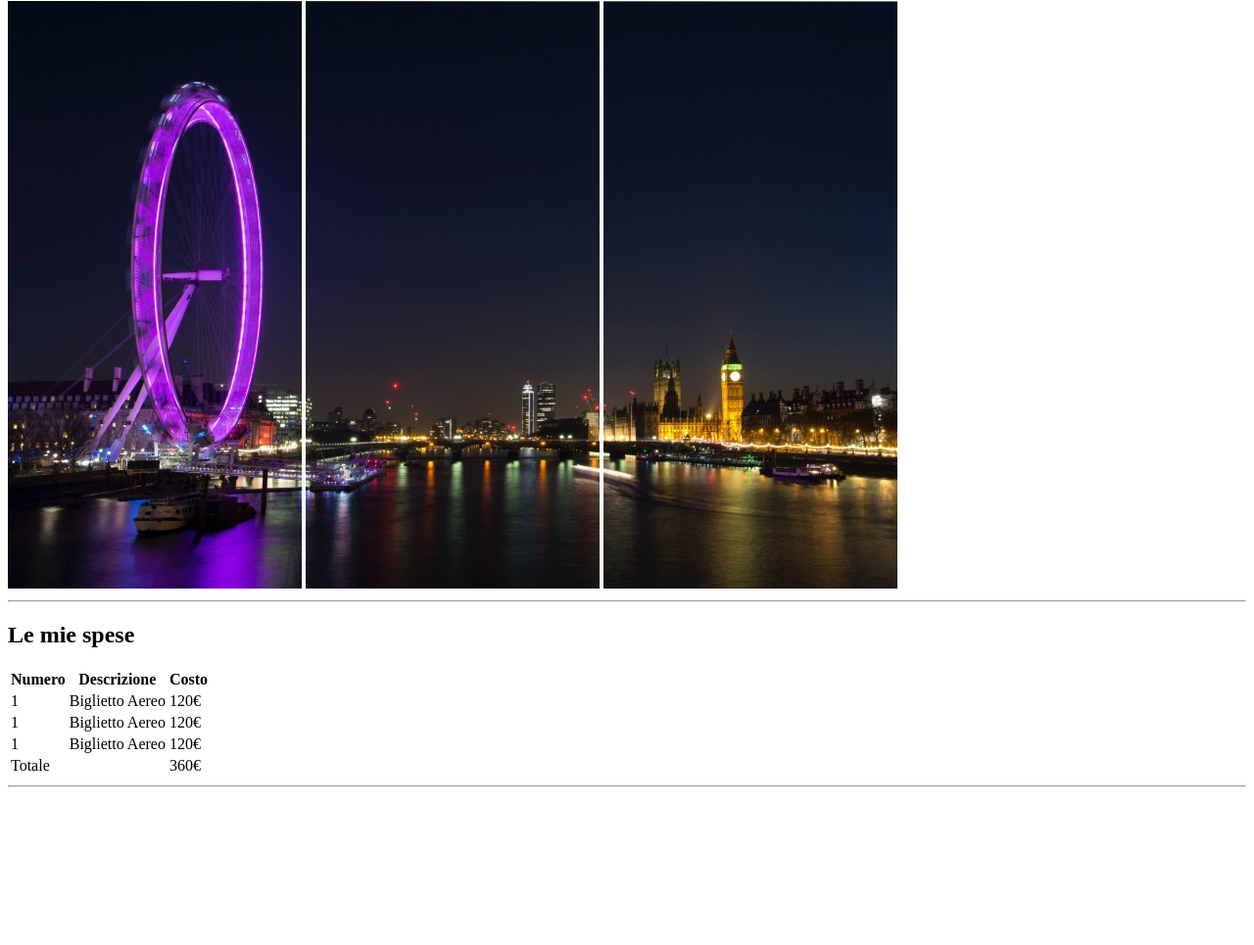
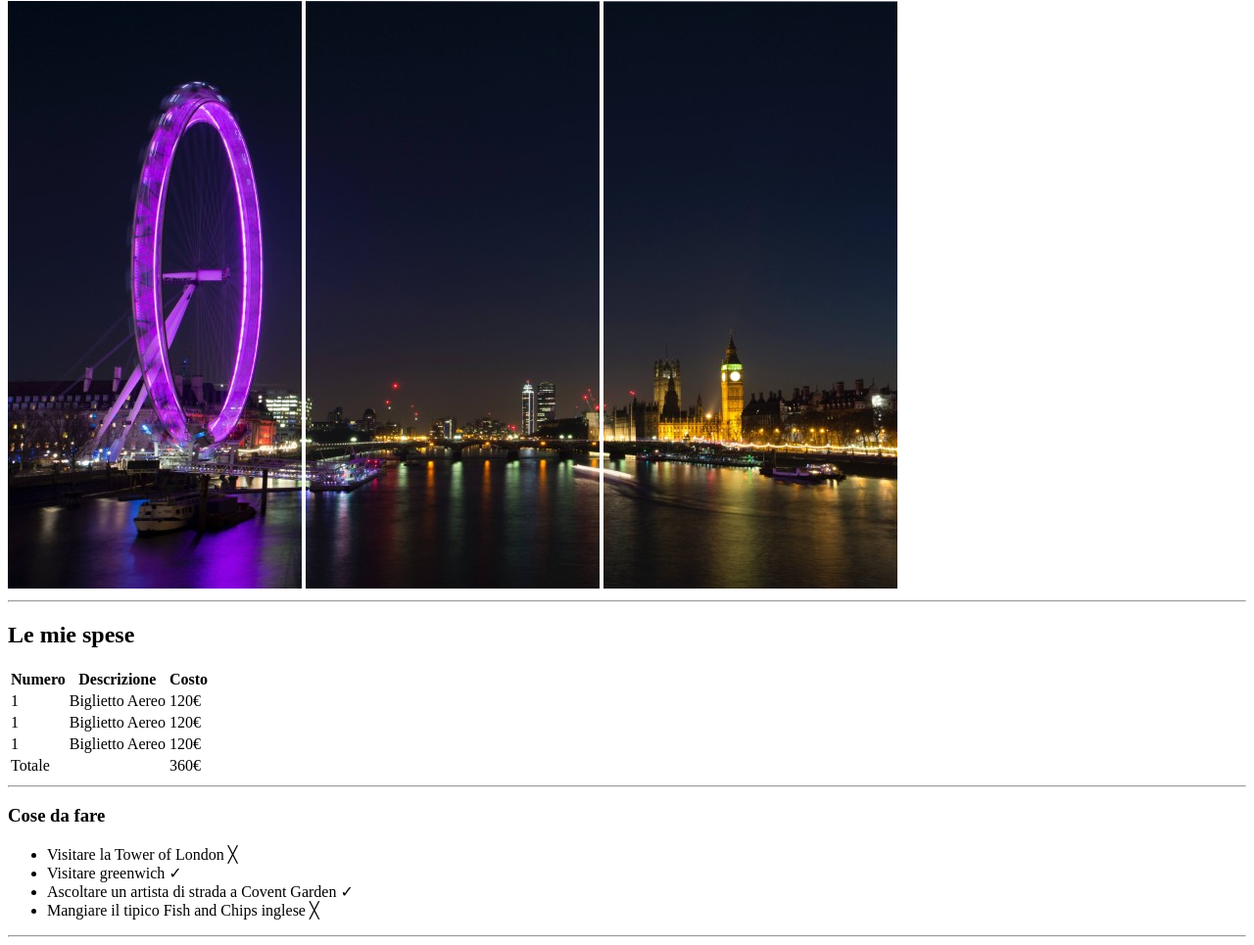
Before and after one commit to lawrencedulian/html-london-trip, a plain HTML site: page index.html in a window 1280 px wide. Shown: the part 79-1044 px from the top of the page at 98% size. Before the commit the page ends 891 px from the top, so only its background shows below. Drawn offline with Linux system fonts and the light colour scheme.

Commit message:
Completed second section

```diff
--- a/index.html
+++ b/index.html
@@ -60,9 +60,20 @@
         <!-- /closed table -->
     <hr>
     </section>
-    <!-- first section -->
+    <!-- /first section -->
 
-
+    <!-- second section -->
+    <section>
+        <h3>Cose da fare</h3>
+        <ul>
+            <li>Visitare la Tower of London &#9587;</li>
+            <li>Visitare greenwich &#10003;</li>
+            <li>Ascoltare un artista di strada a Covent Garden &#10003;</li>
+            <li>Mangiare il tipico Fish and Chips inglese &#9587;</li>
+        </ul>
+        <hr>
+    </section>
+    <!-- /second section -->
 
 
 
```
